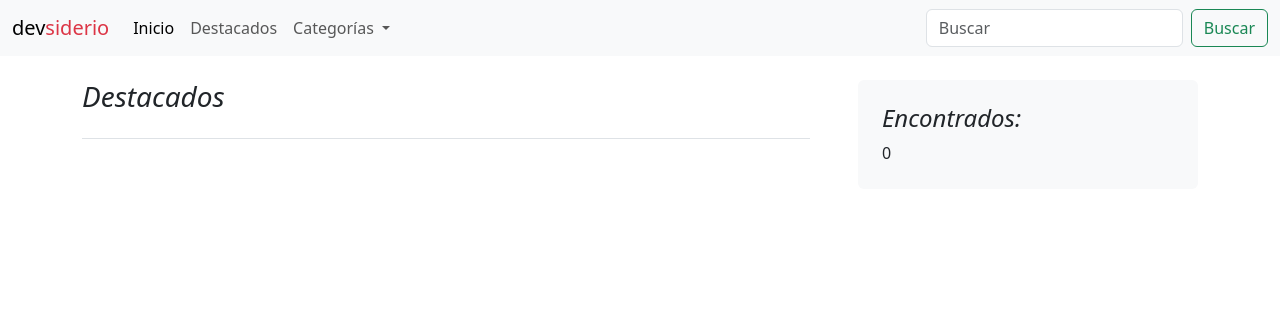
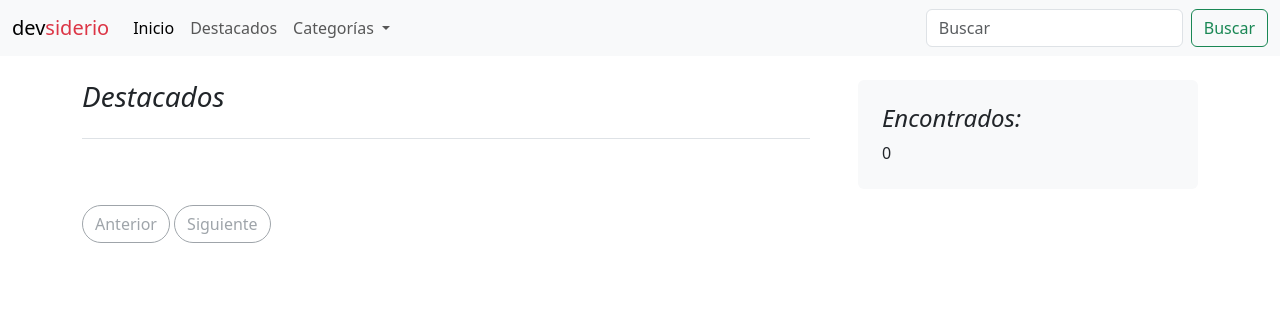
Before and after one commit to devsiderio/devsiderio-blog, a Django app: page /featured/ in a window 1280 px wide. Shown: the top 316 px of the page. Run offline with Django 5.2, Linux system fonts and the light colour scheme; data comes from the database, SQL or seed files in the repository.

Commit message:
add pagination to listviews

```diff
--- a/blogs/templates/blogs/results.html
+++ b/blogs/templates/blogs/results.html
@@ -30,11 +30,31 @@
         <div class="position-sticky" style="top: 2rem">
           <div class="p-4 mb-3 bg-light rounded">
             <h4 class="fst-italic">Encontrados:</h4>
-            <p class="mb-0">{{ post_list|length }}</p>
+            <p class="mb-0">{{ page_obj.paginator.count }}</p>
           </div>
         </div>
       </div>
     </div>
+
+    <nav class="blog-pagination" aria-label="Pagination">
+      {% if page_obj.has_previous %}
+      <a
+        class="btn btn-outline-primary rounded-pill"
+        href="?page={{ page_obj.previous_page_number }}{% if query %}&search={{ query }}{% endif %}"
+        >Anterior</a
+      >
+      {% else %}
+      <a class="btn btn-outline-secondary rounded-pill disabled">Anterior</a>
+      {% endif %} {% if page_obj.has_next %}
+      <a
+        class="btn btn-outline-primary rounded-pill"
+        href="?page={{ page_obj.next_page_number }}{% if query %}&search={{ query }}{% endif %}"
+        >Siguiente</a
+      >
+      {% else %}
+      <a class="btn btn-outline-secondary rounded-pill disabled">Siguiente</a>
+      {% endif %}
+    </nav>
   </main>
 </div>
 {% endblock %}
--- a/blogs/views.py
+++ b/blogs/views.py
@@ -33,6 +33,7 @@
 class FeaturedListView(generic.ListView):
     model = Post
     template_name = 'blogs/results.html'
+    paginate_by = 2
 
     def get_queryset(self):
         query = Post.objects.filter(featured=True).filter(
@@ -43,6 +44,7 @@
 class CategoryListView(generic.ListView):
     model = Post
     template_name = 'blogs/results.html'
+    paginate_by = 2
 
     def get_queryset(self):
         query = self.request.path.replace('/category/', '')
@@ -55,6 +57,7 @@
 class SearchResultsView(generic.ListView):
     model = Post
     template_name = 'blogs/results.html'
+    paginate_by = 2
 
     def get_queryset(self):
         query = self.request.GET.get('search')
@@ -65,7 +68,7 @@
         ).distinct()
         return post_list
 
-    # def get_context_data(self, **kwargs):
-    #     context = super().get_context_data(**kwargs)
-    #     context['categories'] = Category.objects.all()
-    #     return context
+    def get_context_data(self, **kwargs):
+        context = super().get_context_data(**kwargs)
+        context['query'] = self.request.GET.get('search')
+        return context
```
